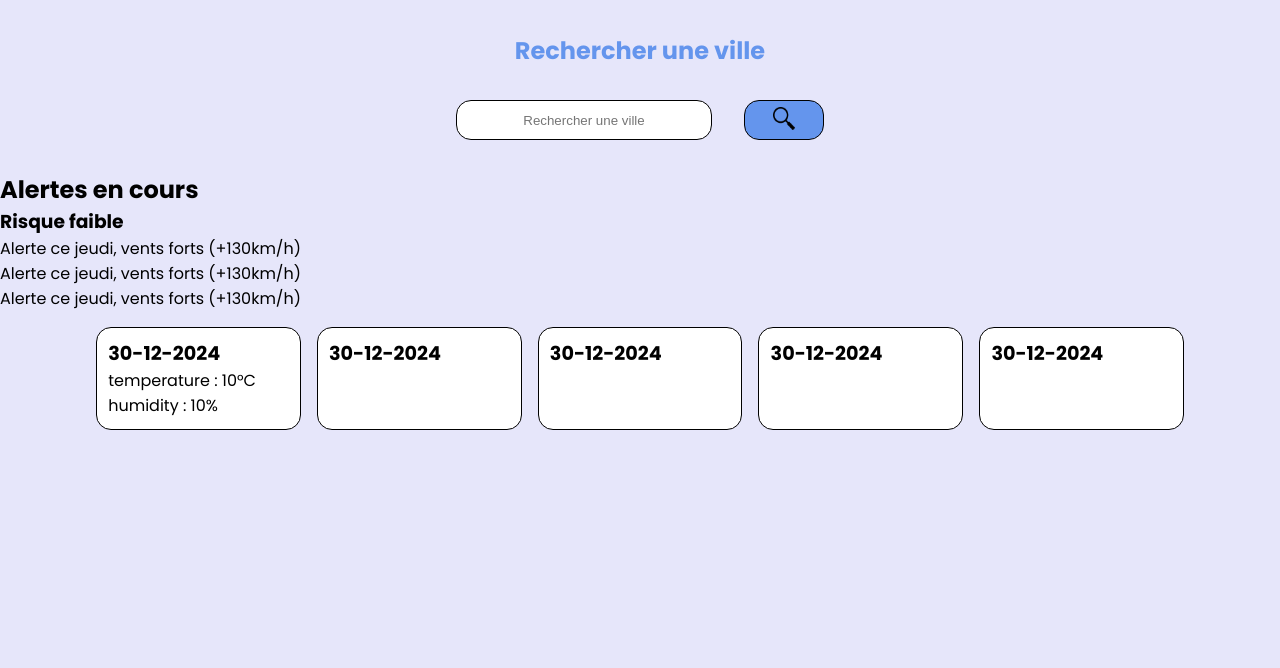
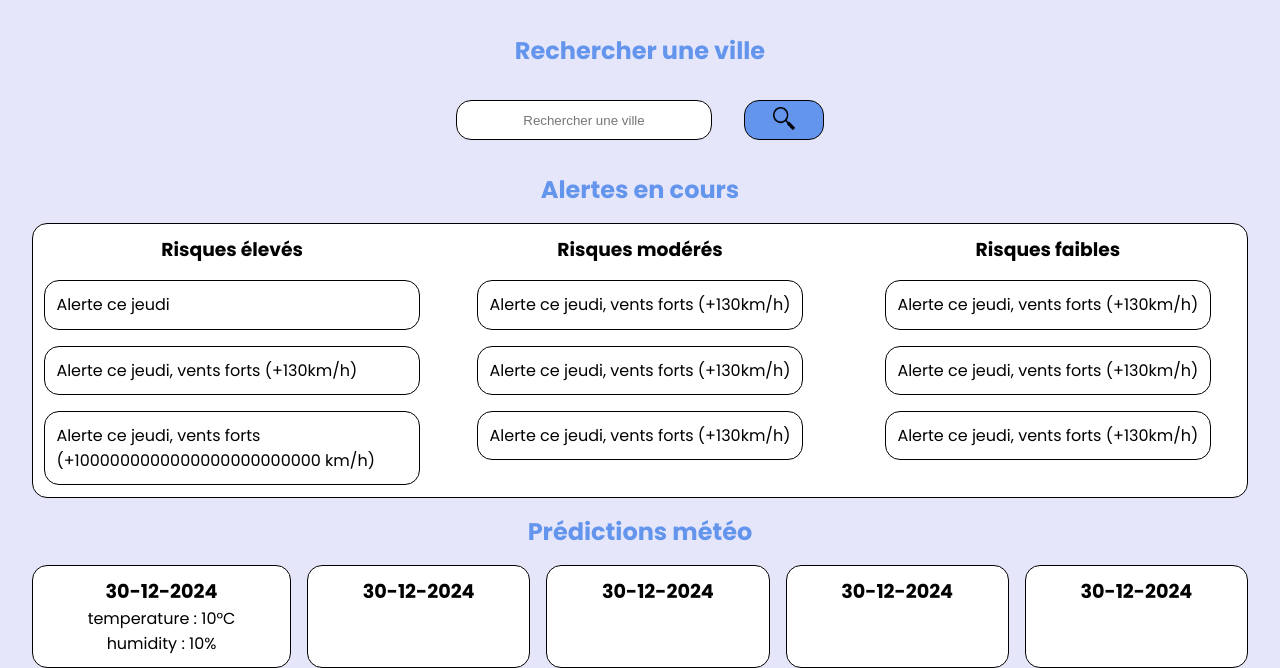
Before and after one commit to Neogiciaa/StormShield-Client, a website: page index.html in a window 1280 px wide. Shown: the part 879-1547 px from the top of the page. Before the commit the page ends 1309 px from the top, so only its background shows below. Drawn offline with Linux system fonts and the light colour scheme.

Commit message:
Added design for alert

```diff
--- a/index.html
+++ b/index.html
@@ -30,12 +30,28 @@
         </button>
     </section>
 
-    <section class="alerts">
-        <h2>Alertes en cours</h2>
+    <section class="alert">
+        <h2 class="alert-title">Alertes en cours</h2>
         <section class="alert-container">
-            <article>
-                <h3>Risque faible</h3>
-                <ul id="alert-list">
+            <article class="alert-data" id="alert-high">
+                <h3>Risques élevés</h3>
+                <ul class="alert-list">
+                    <li>Alerte ce jeudi</li>
+                    <li>Alerte ce jeudi, vents forts (+130km/h)</li>
+                    <li>Alerte ce jeudi, vents forts (+1000000000000000000000000 km/h)</li>
+                </ul>
+            </article>
+            <article class="alert-data" id="alert-medium">
+                <h3>Risques modérés</h3>
+                <ul class="alert-list">
+                    <li>Alerte ce jeudi, vents forts (+130km/h)</li>
+                    <li>Alerte ce jeudi, vents forts (+130km/h)</li>
+                    <li>Alerte ce jeudi, vents forts (+130km/h)</li>
+                </ul>
+            </article>
+            <article class="alert-data" id="alert-low">
+                <h3>Risques faibles</h3>
+                <ul class="alert-list">
                     <li>Alerte ce jeudi, vents forts (+130km/h)</li>
                     <li>Alerte ce jeudi, vents forts (+130km/h)</li>
                     <li>Alerte ce jeudi, vents forts (+130km/h)</li>
@@ -45,28 +61,31 @@
     </section>
 
     <section class="weather">
-        <section class="weather-container" id="container-1">
-            <h2 class="weather-date">30-12-2024</h2>
-            <ul class="weather-data">
+        <h2 class="weather-title">Prédictions météo</h2>
+        <section class="weather-container">
+            <section class="weather-data" id="weather-1">
+                <h3 class="weather-date">30-12-2024</h3>
+                <ul class="weather-list">
                     <li>temperature : 10°C</li>
                     <li>humidity : 10%</li>
                 </ul>
             </section>
-        <section class="weather-container" id="container-2">
-            <h2 class="weather-date">30-12-2024</h2>
-            <ul class="weather-data"></ul>
+            <section class="weather-data" id="weather-2">
+                <h3 class="weather-date">30-12-2024</h3>
+                <ul class="weather-list"></ul>
             </section>
-        <section class="weather-container" id="container-3">
-            <h2 class="weather-date">30-12-2024</h2>
-            <ul class="weather-data"></ul>
+            <section class="weather-data" id="weather-3">
+                <h3 class="weather-date">30-12-2024</h3>
+                <ul class="weather-list"></ul>
             </section>
-        <section class="weather-container" id="container-4">
-            <h2 class="weather-date">30-12-2024</h2>
-            <ul class="weather-data"></ul>
+            <section class="weather-data" id="weather-4">
+                <h3 class="weather-date">30-12-2024</h3>
+                <ul class="weather-list"></ul>
             </section>
-        <section class="weather-container" id="container-5">
-            <h2 class="weather-date">30-12-2024</h2>
-            <ul class="weather-data"></ul>
+            <section class="weather-data" id="weather-5">
+                <h3 class="weather-date">30-12-2024</h3>
+                <ul class="weather-list"></ul>
+            </section>
         </section>
     </section>
 </main>
--- a/style.css
+++ b/style.css
@@ -5,7 +5,7 @@
     margin: 0;
     padding: 0;
 
-    /*--light-bg-color: #f8f8ff;*/
+    /*Variables*/
     --light-bg-color: lavender;
     --dark-bg-color: #1e1e1e;
 
@@ -18,6 +18,7 @@
     --dark-font-color: white;
 
     --container-border-radius: 15px;
+    --container-width: 95vw;
 }
 
 :root {
@@ -131,7 +132,6 @@ main {
         border: 1px solid light-dark(var(--dark-container-color), var(--light-container-color));
         border-radius: var(--container-border-radius);
         background-color: var(--main-element-color);
-        /*justify-self: center;*/
 
         &:active {
             background-color: deepskyblue;
@@ -146,27 +146,70 @@ main {
 
 .alert {
     display: grid;
-    grid-template-areas:
-    "";
-    align-items: center;
-    justify-content: center;
+    grid-auto-flow: row;
+    place-items: center;
+    grid-gap: 1rem;
+    color: var(--main-element-color);
+    text-align: center;
+    word-break: break-word;
 
+    .alert-container {
+        display: grid;
+        grid-auto-flow: row;
+        place-items: center;
+        grid-gap: 2rem;
+        color: light-dark(var(--light-font-color), var(--dark-font-color));
+        background-color: light-dark(var(--light-container-color), var(--dark-container-color));
+        width: var(--container-width);
+        border: 1px solid light-dark(var(--dark-container-color), var(--light-container-color));
+        border-radius: var(--container-border-radius);
+        padding: 0.7rem;
+
+        .alert-data {
+            display: grid;
+            grid-auto-flow: row;
+            grid-gap: 1rem;
+            place-items: center;
+
+            .alert-list {
+                list-style: none;
+                display: grid;
+                grid-auto-flow: row;
+                grid-gap: 1rem;
+                place-items: center;
+
+                li {
+                    border: 1px solid light-dark(var(--dark-container-color), var(--light-container-color));
+                    border-radius: var(--container-border-radius);
+                    padding: 0.7rem;
+                    width: 100%;
+                }
+            }
+        }
+    }
 }
 
 .weather {
     display: grid;
     grid-auto-flow: row;
     grid-gap: 1rem;
-    justify-content: center;
+    place-items: center;
     margin: 1rem 0 0 0;
+    text-align: center;
+
+    .weather-title {
+        color: var(--main-element-color);
+    }
 
     .weather-container {
+        display: grid;
+        grid-gap: 1rem;
+        width: var(--container-width);
+
+        .weather-data {
             display: flex;
             flex-direction: column;
-        justify-content: start;
-        align-items: start;
             background-color: light-dark(var(--light-container-color), var(--dark-container-color));
-        width: 80vw;
             border: 1px solid light-dark(var(--dark-container-color), var(--light-container-color));
             border-radius: var(--container-border-radius);
             padding: 0.7rem;
@@ -175,8 +218,9 @@ main {
                 display: inline;
             }
 
-        .weather-data {
+            .weather-list {
                 list-style: none;
+            }
         }
     }
 }
@@ -191,12 +235,30 @@ main {
 
     }
 
+    .alert {
+        text-align: left;
+
+        .alert-container {
+            grid-auto-flow: column;
+            grid-template-columns: repeat(3, 1fr);
+            place-items: center;
+            align-items: start;
+
+            .alert-data {
+                .alert-list {
+                    place-items: start;
+                }
+            }
+        }
+    }
+
     .weather {
+        .weather-container {
             grid-auto-flow: column;
 
-        .weather-container {
-            min-width: fit-content;
-            max-width: 16vw;
+            .weather-data {
+                /*min-width: fit-content;*/
+                /*max-width: 16vw;*/
 
                 .weather-date {
                     font-size: larger;
@@ -204,3 +266,4 @@ main {
             }
         }
     }
+}
```
Lines whose indentation alone changed are shown as unchanged.
